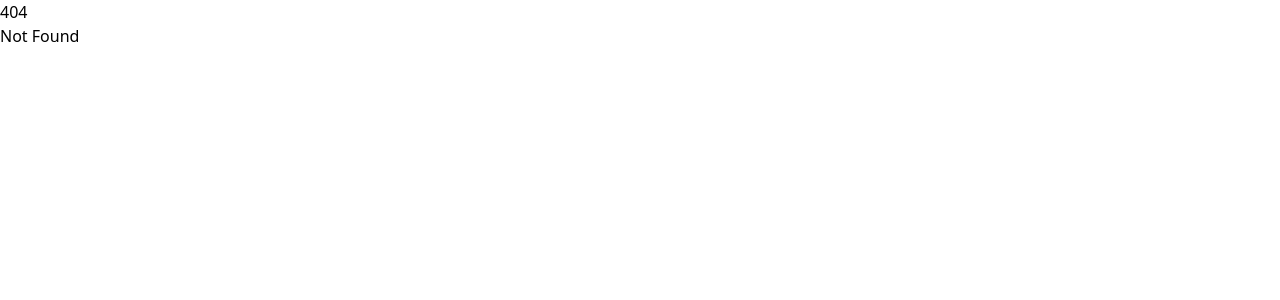
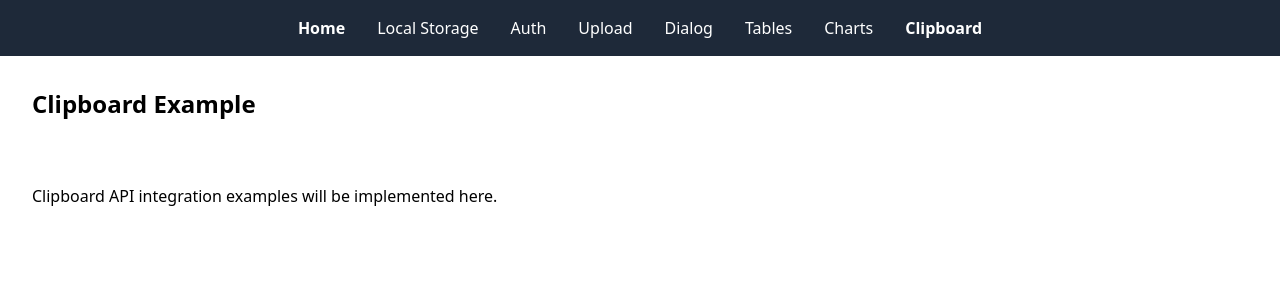
Before and after one commit to BurnySc2/svelte-template, a SvelteKit app: page /clipboard in a window 1280 px wide. Before the commit this address had no page. Shown: the top 300 px of the page. Built offline with nearby package versions, Linux system fonts and the light colour scheme.

Commit message:
Add top bar navigation

```diff
--- /dev/null
+++ b/src/lib/components/Navigation.svelte
@@ -0,0 +1,18 @@
+<script lang="ts">
+	import { page } from '$app/stores'
+
+	const isActive = (path: string) => $page.url.pathname.includes(path)
+</script>
+
+<nav class="bg-gray-800 text-white p-4">
+	<div class="container mx-auto flex justify-center space-x-8">
+		<a href="/" class="hover:text-gray-300 transition-colors { isActive('/') ? 'font-bold' : '' }">Home</a>
+		<a href="/my-localstorage" class="hover:text-gray-300 transition-colors { isActive('/my-localstorage') ? 'font-bold' : '' }">Local Storage</a>
+		<a href="/auth" class="hover:text-gray-300 transition-colors { isActive('/auth') ? 'font-bold' : '' }">Auth</a>
+		<a href="/upload" class="hover:text-gray-300 transition-colors { isActive('/upload') ? 'font-bold' : '' }">Upload</a>
+		<a href="/dialog" class="hover:text-gray-300 transition-colors { isActive('/dialog') ? 'font-bold' : '' }">Dialog</a>
+		<a href="/tables" class="hover:text-gray-300 transition-colors { isActive('/tables') ? 'font-bold' : '' }">Tables</a>
+		<a href="/charts" class="hover:text-gray-300 transition-colors { isActive('/charts') ? 'font-bold' : '' }">Charts</a>
+		<a href="/clipboard" class="hover:text-gray-300 transition-colors { isActive('/clipboard') ? 'font-bold' : '' }">Clipboard</a>
+	</div>
+</nav>
--- a/src/routes/+layout.svelte
+++ b/src/routes/+layout.svelte
@@ -1,6 +1,7 @@
 <script lang="ts">
 	import '../app.css'
 	import favicon from '$lib/assets/favicon.svg'
+	import Navigation from '$lib/components/Navigation.svelte'
 	let { children } = $props()
 </script>
 
@@ -8,4 +9,5 @@
 	<link rel="icon" href={favicon} />
 </svelte:head>
 
+<Navigation />
 {@render children?.()}
--- /dev/null
+++ b/src/routes/charts/+page.svelte
@@ -0,0 +1,8 @@
+<script lang="ts">
+	let { children } = $props()
+</script>
+
+<h1 class="text-2xl font-bold p-8">Charts Example</h1>
+<p class="p-8">Interactive charts with hover tooltips will be implemented here.</p>
+
+{@render children?.()}
--- /dev/null
+++ b/src/routes/clipboard/+page.svelte
@@ -0,0 +1,8 @@
+<script lang="ts">
+	let { children } = $props()
+</script>
+
+<h1 class="text-2xl font-bold p-8">Clipboard Example</h1>
+<p class="p-8">Clipboard API integration examples will be implemented here.</p>
+
+{@render children?.()}
--- /dev/null
+++ b/src/routes/dialog/+page.svelte
@@ -0,0 +1,8 @@
+<script lang="ts">
+	let { children } = $props()
+</script>
+
+<h1 class="text-2xl font-bold p-8">Dialog Example</h1>
+<p class="p-8">Dialog and modal functionality will be implemented here.</p>
+
+{@render children?.()}
--- /dev/null
+++ b/src/routes/tables/+page.svelte
@@ -0,0 +1,8 @@
+<script lang="ts">
+	let { children } = $props()
+</script>
+
+<h1 class="text-2xl font-bold p-8">Tables Example</h1>
+<p class="p-8">Data tables with hover tooltips will be implemented here.</p>
+
+{@render children?.()}
--- /dev/null
+++ b/src/routes/upload/+page.svelte
@@ -0,0 +1,8 @@
+<script lang="ts">
+	let { children } = $props()
+</script>
+
+<h1 class="text-2xl font-bold p-8">File Upload Example</h1>
+<p class="p-8">File upload functionality will be implemented here.</p>
+
+{@render children?.()}
```
Also changed, not shown: src/routes/my-localstorage/+page.svelte (renamed from src/routes/dev/+page.svelte).
